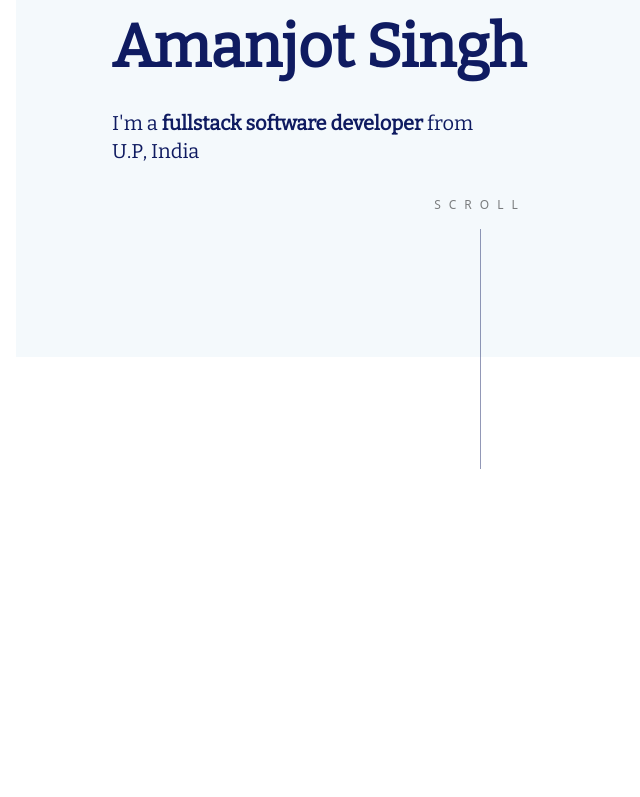
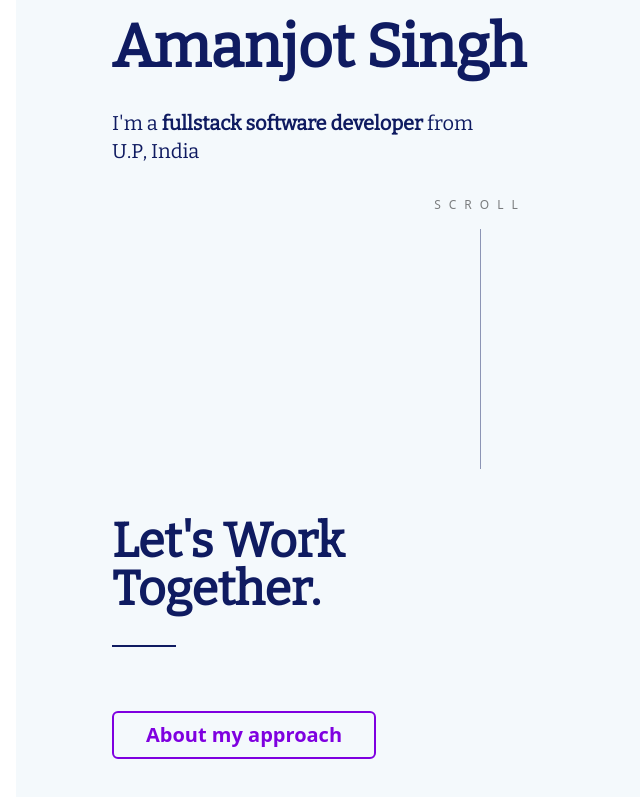
Before and after one commit to Amanjot-001/portfolio, a React (Vite) app: page / in a window 1280 px wide. Shown: the part 243-1040 px from the top of the page, without its empty margins (0-640 px from the left). Before the commit the page ends 800 px from the top, so only its background shows below. Built offline with nearby package versions, Linux system fonts and the light colour scheme.

Commit message:
mid added

```diff
--- a/src/components/App.jsx
+++ b/src/components/App.jsx
@@ -1,12 +1,14 @@
 import '../assets/styles/app.css'
 import Header from './Header';
 import Intro from './Intro';
+import Mid from './Mid';
 
 function App() {
   return (
     <div className="app relative flex flex-col w-full bg-bgLight px-24 py-40">
       <Header />
       <Intro />
+      <Mid />
     </div>
   )
 }
--- /dev/null
+++ b/src/components/Mid.jsx
@@ -0,0 +1,19 @@
+const Mid = () => {
+    return (
+        <div className="mid mt-[40vh] flex flex-col justify-center items-start gap-8 w-max">
+            <div className="heading font-bitter text-5xl text-primary font-bold">
+                Let's Work <br />
+                Together.
+            </div>
+            <span className="h-0.5 bg-primary w-16"></span>
+            <div className="info">
+
+            </div>
+            <div className="btn flex font-sans text-secondary text-xl py-2 px-8 font-bold border-2 border-solid border-secondary rounded-md">
+                About my approach
+            </div>
+        </div>
+    )
+}
+
+export default Mid;
--- a/tailwind.config.js
+++ b/tailwind.config.js
@@ -9,6 +9,7 @@ export default {
       colors: {
         bgLight: '#f4f9fc',
         primary: '#0f1b61',
+        secondary: '#7f00e0'
       },
       fontFamily: {
         consolasBold: ['consolas-bold', 'monospace'],
```
